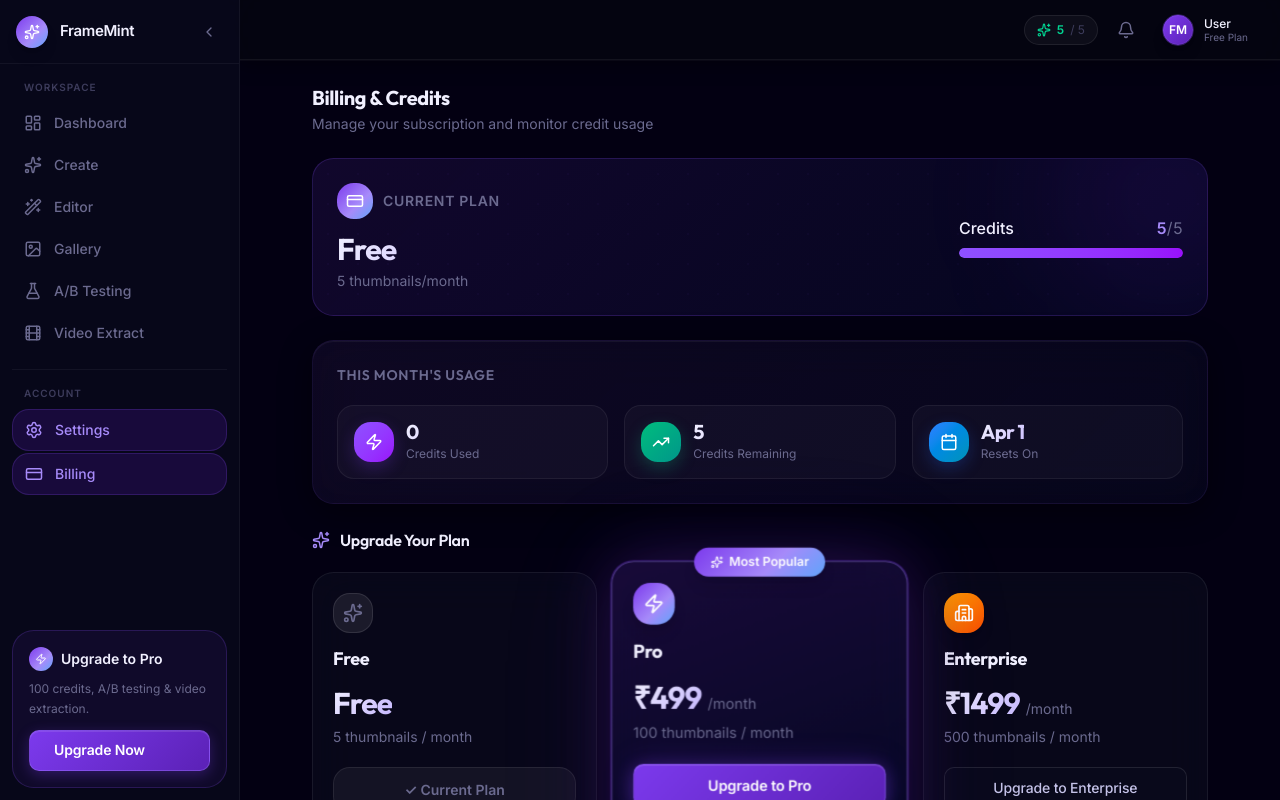
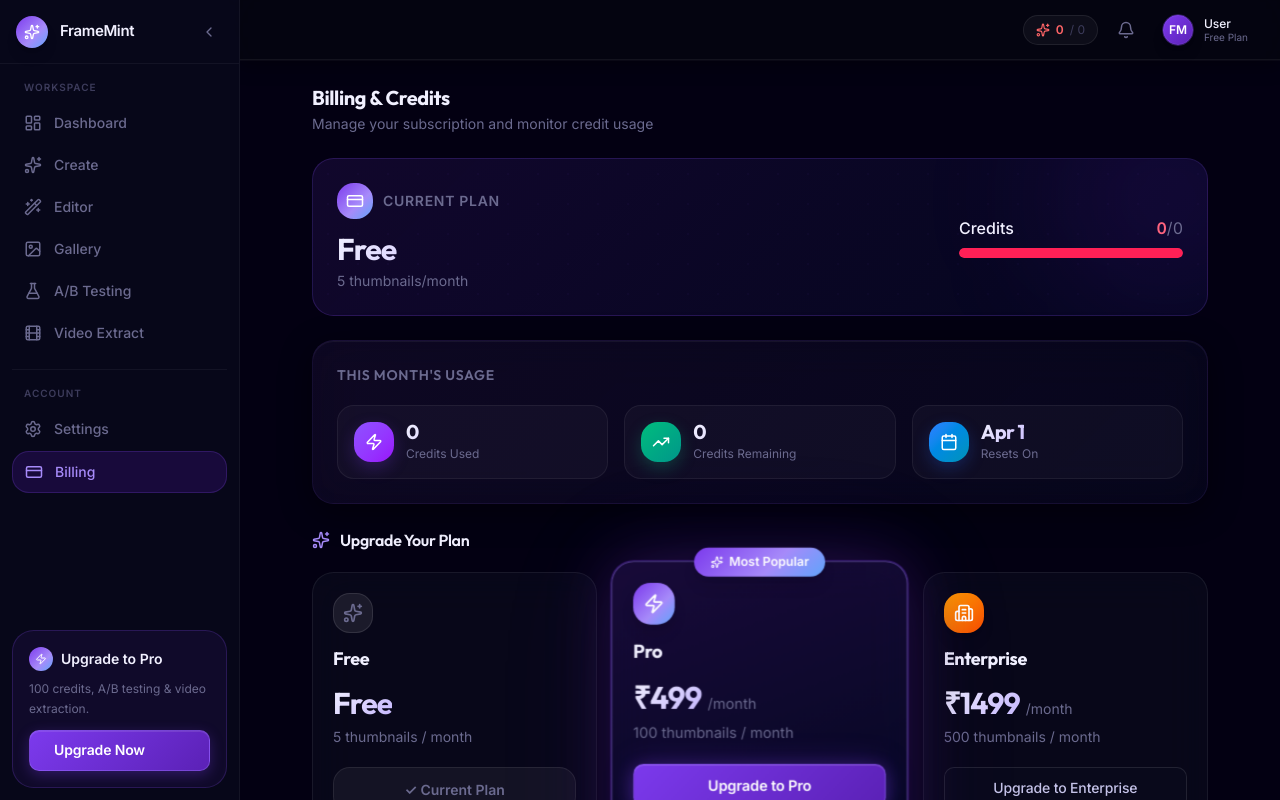
Before and after one commit to VikashMeena777/FrameMint, a Next.js app: page /settings/billing in a window 1280 px wide. Shown: the top 800 px of the page. Built offline with nearby package versions, Linux system fonts and the light colour scheme; no server answers.

Commit message:
Frontend Improve

```diff
--- a/src/components/layout/Navbar.tsx
+++ b/src/components/layout/Navbar.tsx
@@ -26,7 +26,8 @@ export function Navbar() {
   const handleSignOut = async () => {
     const supabase = createClient();
     await supabase.auth.signOut();
-    router.push('/');
+    // Hard redirect to clear server-side cookies (router.push keeps stale session)
+    window.location.href = '/login';
   };
 
   const initials = user?.email
--- a/src/components/layout/Sidebar.tsx
+++ b/src/components/layout/Sidebar.tsx
@@ -38,8 +38,7 @@ interface SidebarProps {
 export function Sidebar({ collapsed = false, onToggle }: SidebarProps) {
   const pathname = usePathname();
 
-  const isActive = (href: string) =>
-    pathname === href || (href !== '/dashboard' && pathname.startsWith(href + '/'));
+  const isActive = (href: string) => pathname === href;
 
   return (
     <aside
--- a/src/hooks/useCredits.ts
+++ b/src/hooks/useCredits.ts
@@ -13,8 +13,8 @@ export function useCredits() {
       if (!response.ok) {
         // User not authenticated or server error — return defaults
         setCredits({
-          remaining: 5,
-          total: 5,
+          remaining: 0,
+          total: 0,
           used: 0,
           percentage: 0,
           plan: 'free',
```
